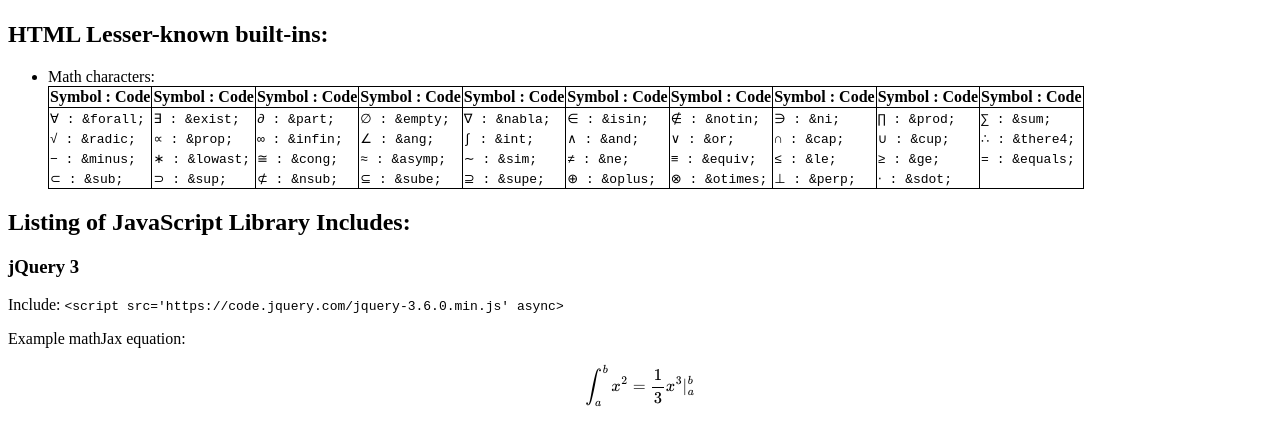
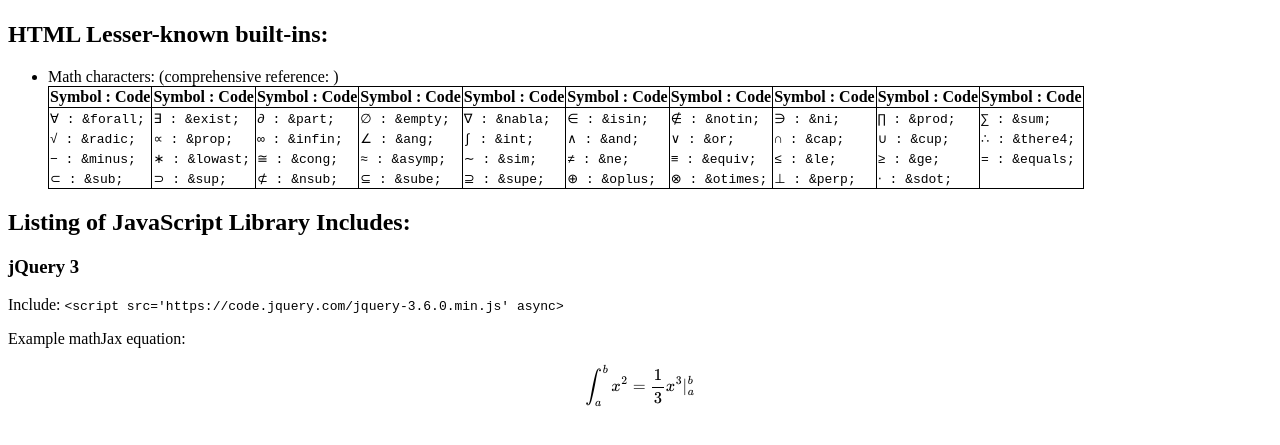
Before and after one commit to Pantheon-Project/Alexandria, a plain HTML site: page index.html in a window 1280 px wide. Shown: the part 59-504 px from the top of the page. Drawn offline with nearby package versions, Linux system fonts and the light colour scheme; some packages are replaced by stand-ins of ours.

Commit message:
Better title, and add link to full math symbol reference.

```diff
--- a/index.html
+++ b/index.html
@@ -5,7 +5,7 @@
 <script src='https://cdnjs.cloudflare.com/ajax/libs/mathjax/2.7.5/latest.js?config=TeX-MML-AM_CHTML' async></script>
 
 <head>
-    <title>Quick Reference for HTML and JavaScript Libraries</title>
+    <title>HTML/CSS/JavaScript Library Quick Reference </title>
 	<meta charset="utf-8">
 	<meta name="viewport" content="width=device-width, initial-scale=1">
 	<meta name="author" content="Luke Swanson">
@@ -17,7 +17,7 @@
 
     <h2>HTML Lesser-known built-ins:</h2>
     <ul>
-        <li>Math characters:
+        <li>Math characters: (comprehensive reference: <a src="https://www.w3schools.com/charsets/ref_utf_math.asp"></a>)
             <table>
                 <thead>
                     <tr>
```
